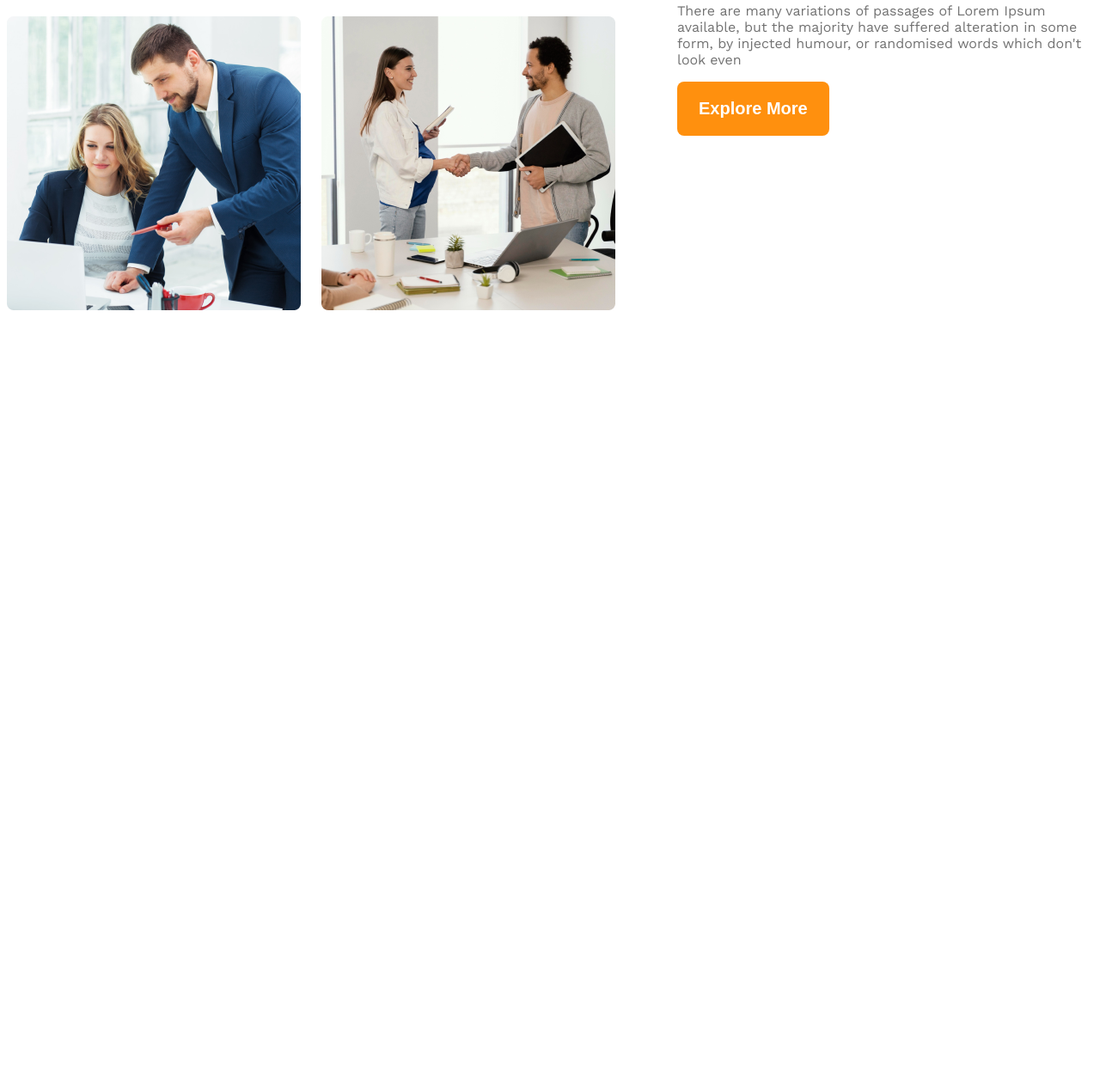
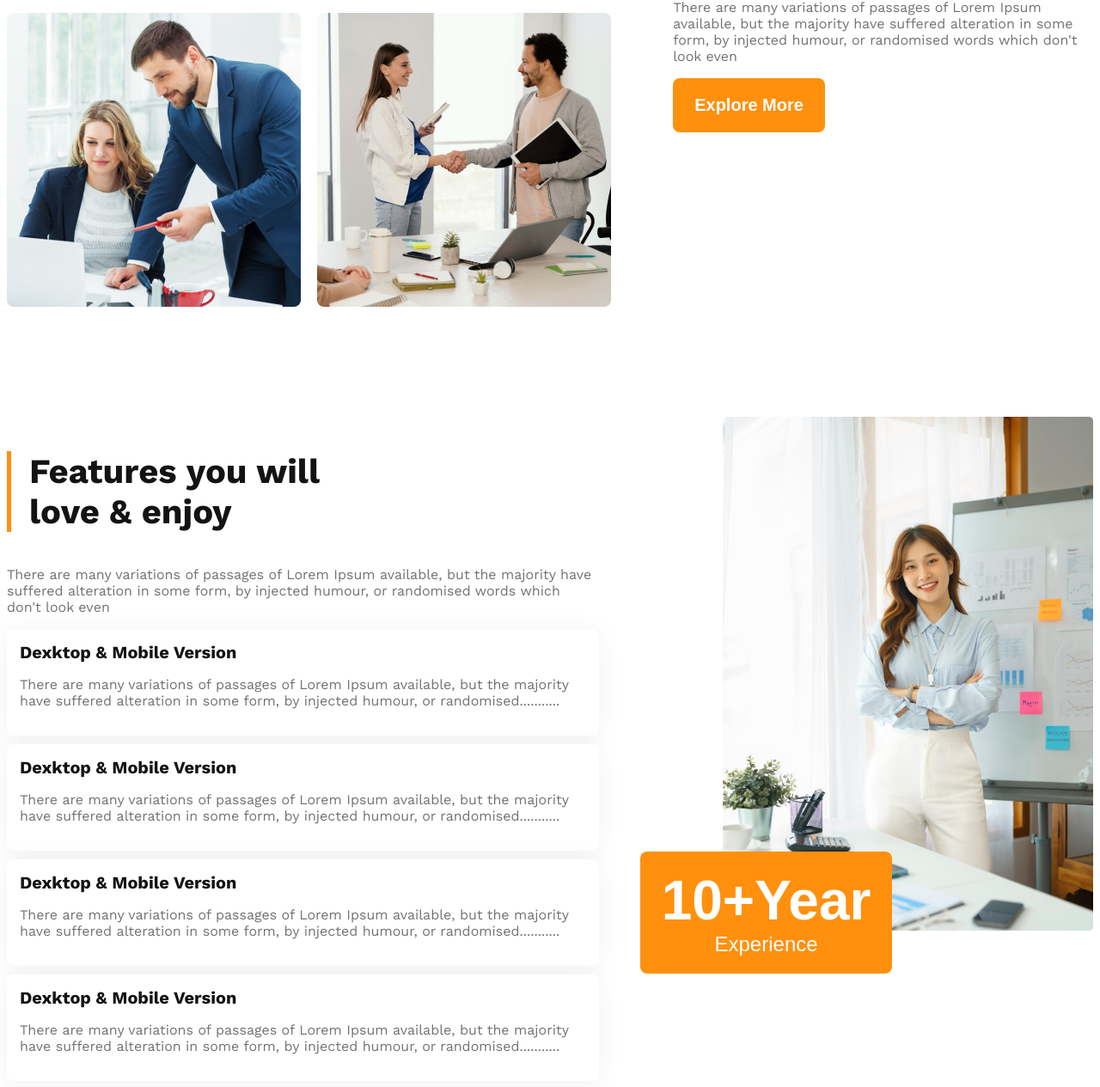
Before and after one commit to HasmirHassan/g3-architects-project, a plain HTML site: page index.html in a window 1280 px wide. Shown: the part 1634-2899 px from the top of the page at 86% size. Before the commit the page ends 2123 px from the top, so only its background shows below. Drawn offline with nearby package versions, Linux system fonts and the light colour scheme.

Commit message:
feature section added

```diff
--- a/index.html
+++ b/index.html
@@ -34,10 +34,44 @@
                 <img src="images/team3.png" alt="">
                 <img src="images/team4.png" alt="">
             </div>
-            <div class="feature">
-                <h1 class="feature-title"><span id="quick">Quick list</span> <span id="our">of Our</span><span id="feature"> Features</span></h1>
+            <div class="team-feature">
+                <h3 class="feature-title"><span id="quick">Quick list</span> <span id="our">of Our</span><span id="feature"> Features</span></h3>
                 <p class="feature-description">There are many variations of passages of Lorem Ipsum available, but the majority have suffered alteration in some form, by injected humour, or randomised words which don't look even</p>
                 <button class="btn">Explore More</button>
+            </div>
+        </section>
+        <section class="feature display-flex">
+            <div class="feature-container">
+                <h3 id="feature-title-border" class="features-title">Features you will <br> love & enjoy</h3>
+                <p class="feature-description">There are many variations of passages of Lorem Ipsum available, but the majority have suffered alteration in some form, by injected humour, or randomised words which don't look even</p>
+                <div class="feature-card">
+                    <div class="card-content">
+                        <h4 class="content-title">Dexktop & Mobile Version</h4>
+                        <p class="feature-description">There are many variations of passages of Lorem Ipsum available, but the majority have suffered alteration in some form, by injected humour, or randomised...........</p>
+                    </div>
+                </div>
+                <div class="feature-card">
+                    <div class="card-content">
+                        <h4 class="content-title">Dexktop & Mobile Version</h4>
+                        <p class="feature-description">There are many variations of passages of Lorem Ipsum available, but the majority have suffered alteration in some form, by injected humour, or randomised...........</p>
+                    </div>
+                </div>
+                <div class="feature-card">
+                    <div class="card-content">
+                        <h4 class="content-title">Dexktop & Mobile Version</h4>
+                        <p class="feature-description">There are many variations of passages of Lorem Ipsum available, but the majority have suffered alteration in some form, by injected humour, or randomised...........</p>
+                    </div>
+                </div>
+                <div class="feature-card">
+                    <div class="card-content">
+                        <h4 class="content-title">Dexktop & Mobile Version</h4>
+                        <p class="feature-description">There are many variations of passages of Lorem Ipsum available, but the majority have suffered alteration in some form, by injected humour, or randomised...........</p>
+                    </div>
+                </div>
+            </div>
+            <div class="feature-image">
+                <img src="images/architect.png" alt="">
+                <button class="btn" id="feature-btn"><span id="year">10+Year</span><br><span id="experience">Experience</span></button>
             </div>
         </section>
     </main>
--- a/styles/style.css
+++ b/styles/style.css
@@ -81,11 +81,12 @@ font-weight: 400;
     margin-bottom: 8rem;
 }
 .team-image{
+    /* max-width: 100%; */
     display: grid;
     grid-template-columns: repeat(2, 1fr);
-    gap: 1.5rem;
+    gap: 1.2rem;
 }
-.feature{
+.team-feature{
     max-width: 537px;
     margin-left: 4.5rem;
 }
@@ -104,12 +105,79 @@ color: rgb(114, 114, 114);
     font-weight: 700;
     font-size: 2.8rem;
 }
-
+.feature{
+    max-width: 1440px;
+    margin: 0 auto;
+    margin-bottom: 8rem;
+    gap: 9rem;
+}
+.feature-container{
+    /* width: 586px; */
+height: 982px
+}
+.features-title{
+    color: rgb(19, 19, 19);
+font-size: 2.5rem;
+padding-left: 21px;
+}
+#feature-title-border{
+    border-left: 5px solid rgb(255, 144, 14); ;
+}
+.feature-card{
+     /* max-width:586px;  */
+    border-radius: 8px;
+box-shadow: 0px 4px 30px 0px rgba(0, 0, 0, 0.06);
+background: rgb(255, 255, 255);
+margin-bottom: 10px;
+}
+.card-content{
+    padding: 15px;
+}
+.content-title{
+    margin-bottom: 10px;
+    margin-top: 0px;
+    color: rgb(19, 19, 19);
+    font-size: 1.25rem;
+}
+.feature-image img{
+    max-width: 100%;
+}
+#year{
+    font-weight: 700;
+    font-size: 4rem;
+}
+#experience{
+    font-weight: 500;
+    font-size: 1.5rem;
+}
+#feature-btn{
+    margin-left: -6rem;
+    margin-top: -6rem;
+}
 @media screen and (max-width: 600px) {
-    .links, .navbar, .teams{
+    .links, .navbar, .teams, .feature{
         flex-direction: column;
     }
     .team-image{
         grid-template-columns: repeat(1, 1fr);
     }
+    #feature-btn{
+        margin: 20px;
+    }
+    .feature{
+        gap: 2rem;
+    }
+
 }
+
+@media screen and (min-width: 600px) and (max-width: 992px) {
+    .teams, .feature{
+        flex-direction: column;
+    }
+    #feature-btn{
+        margin: 20px;
+    }
+    .feature{
+        gap: 2rem;
+    }
+}
```
